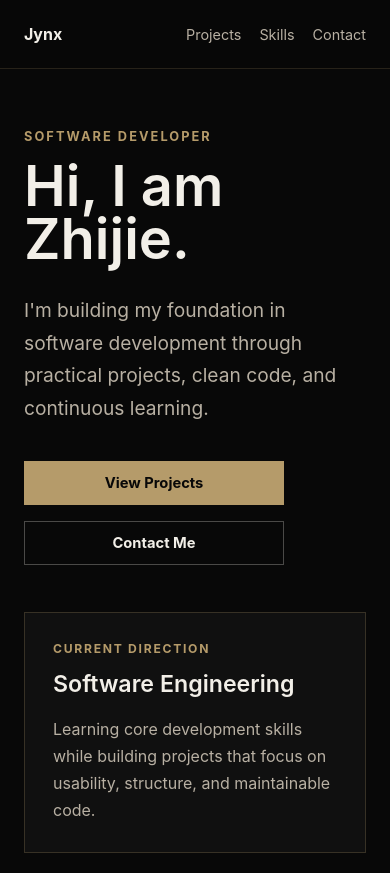
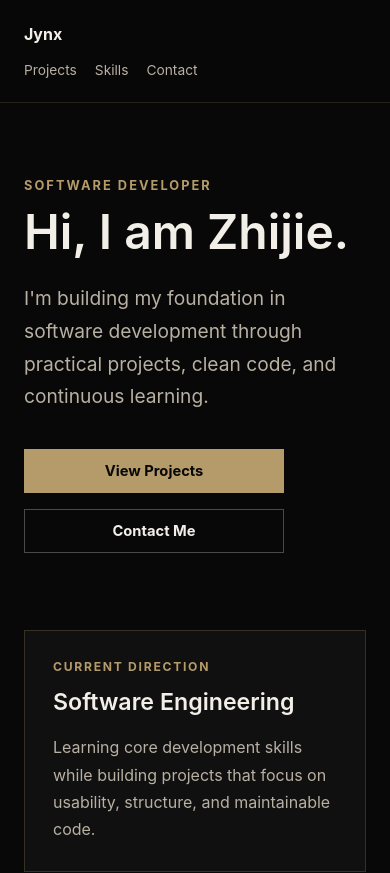
Before and after one commit to zjiexu/jynx, a React (Vite) app: page / in a window 390 px wide. Shown: the top 873 px of the page. Built offline with nearby package versions, Linux system fonts and the light colour scheme.

Commit message:
Improve mobile header layout

```diff
--- a/src/App.css
+++ b/src/App.css
@@ -313,10 +313,15 @@ h1 {
 @media (max-width: 820px) {
   .site-header {
     position: static;
+    flex-direction: column;
+    align-items: flex-start;
+    gap: 18px;
     padding: 24px;
   }
 
   .site-nav {
+    width: 100%;
+    justify-content: space-between;
     gap: 18px;
   }
 
@@ -357,3 +362,18 @@ h1 {
     padding: 28px 24px;
   }
 }
+
+@media (max-width: 420px) {
+  .site-nav {
+    justify-content: flex-start;
+    flex-wrap: wrap;
+  }
+
+  .site-nav a {
+    font-size: 0.86rem;
+  }
+
+  h1 {
+    font-size: 3rem;
+  }
+}
```
